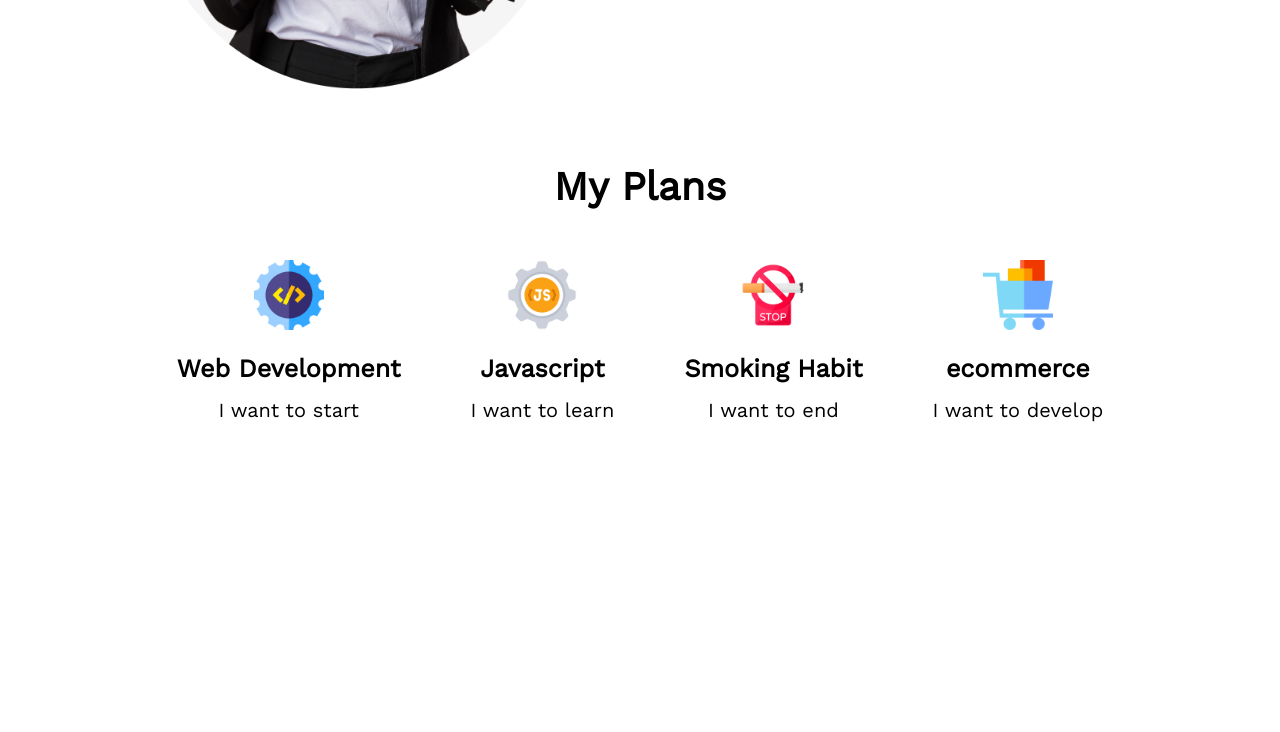
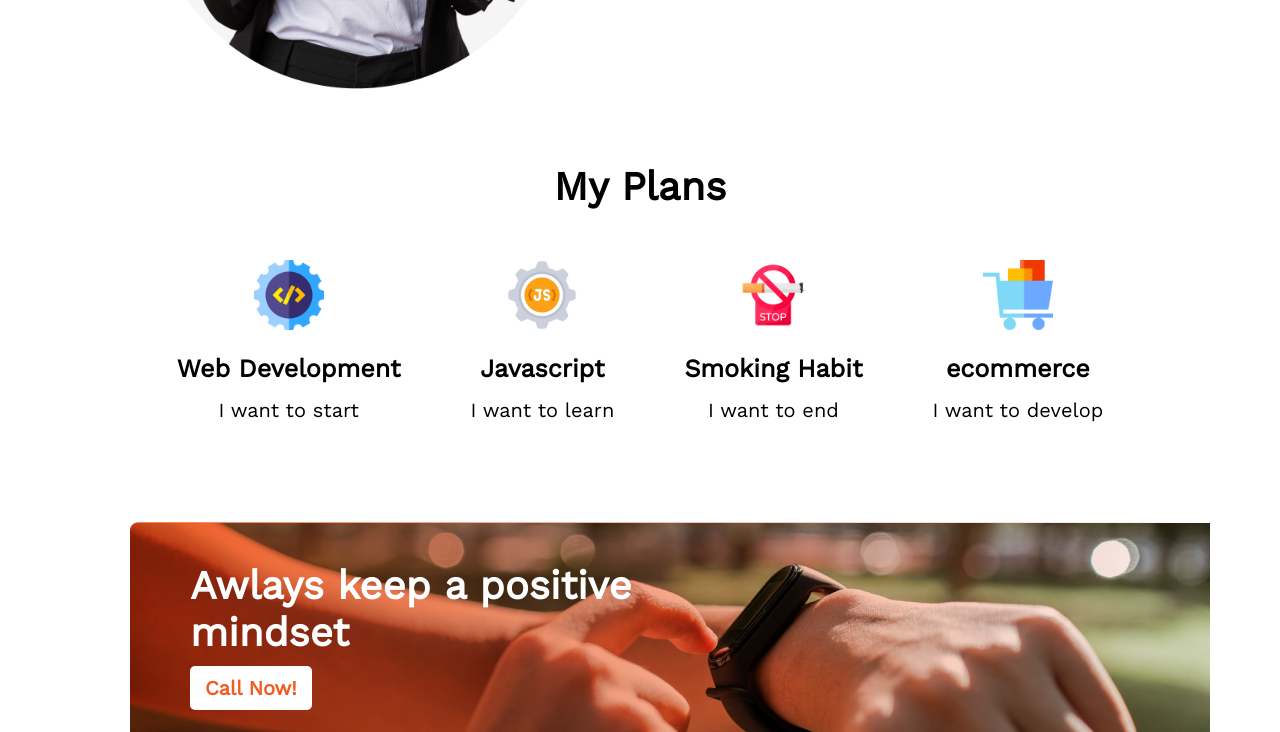
Before and after one commit to mehedihasan8/assignment-1, a plain HTML site: page index.html in a window 1280 px wide. Shown: the part 1391-2123 px from the top of the page. Before the commit the page ends 1813 px from the top, so only its background shows below. Drawn offline with nearby package versions, Linux system fonts and the light colour scheme.

Commit message:
new commit

```diff
--- a/index.html
+++ b/index.html
@@ -74,5 +74,17 @@
         </div>
     </div>
 
+     <!-- plans-next section  -->
+     <div class="section">
+        <div class="plans-next">
+            <div class="plans-next-item">
+                <h1>Awlays keep a positive </h1>
+                <h4>mindset</h4>
+            <div class="btn-item">
+                <button class="plans-btn">Call Now!</button>
+            </div>
+            </div>
+        </div>
+     </div>
 </body>
 </html>
--- a/style.css
+++ b/style.css
@@ -108,4 +108,33 @@
 }
 .my-plans-item-dis{
     font-size: 20px;
+    padding-bottom: 100px;
 }
+
+/* my plans next section  */
+
+.plans-next {
+    background-image: url(/images/watch.png), url(/images/gradient2.png);
+    background-position:cover;
+    height: 170px;
+    width: 100%;
+    background-blend-mode: multiply;
+    padding-top: 40px;
+    padding-left: 60px;
+}
+.plans-next-item h1,h4 {
+    font-size: 40px;
+    color: #fff;
+}
+.plans-btn {
+    border: none;
+    color: #F15B22;
+    background:#fff;
+    border-radius: 5px;
+    padding: 10px 15px;
+    font-size: 20px;
+    font-weight: bolder;
+}
+.btn-item{
+    padding-top: 10px;
+}
```
